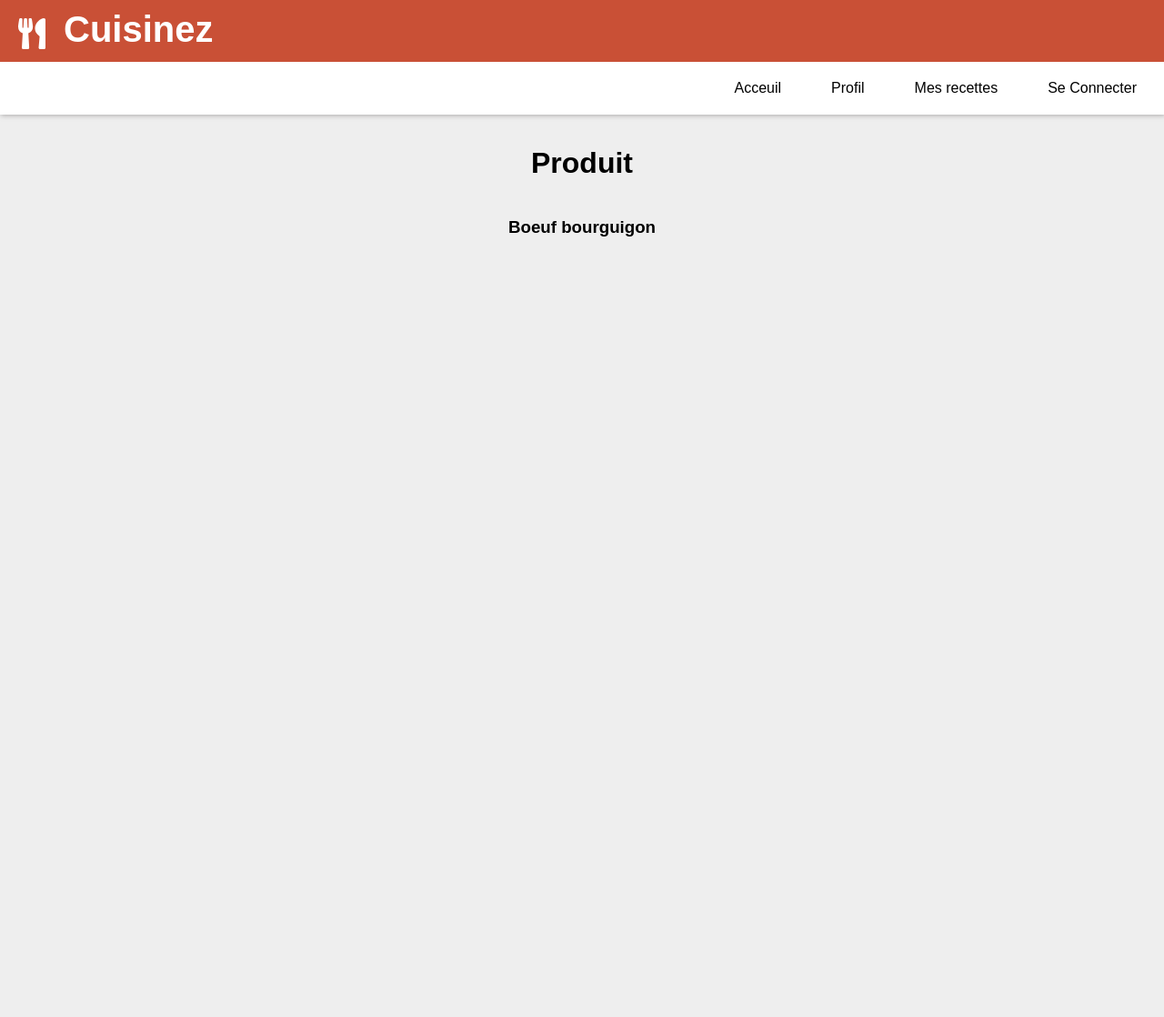
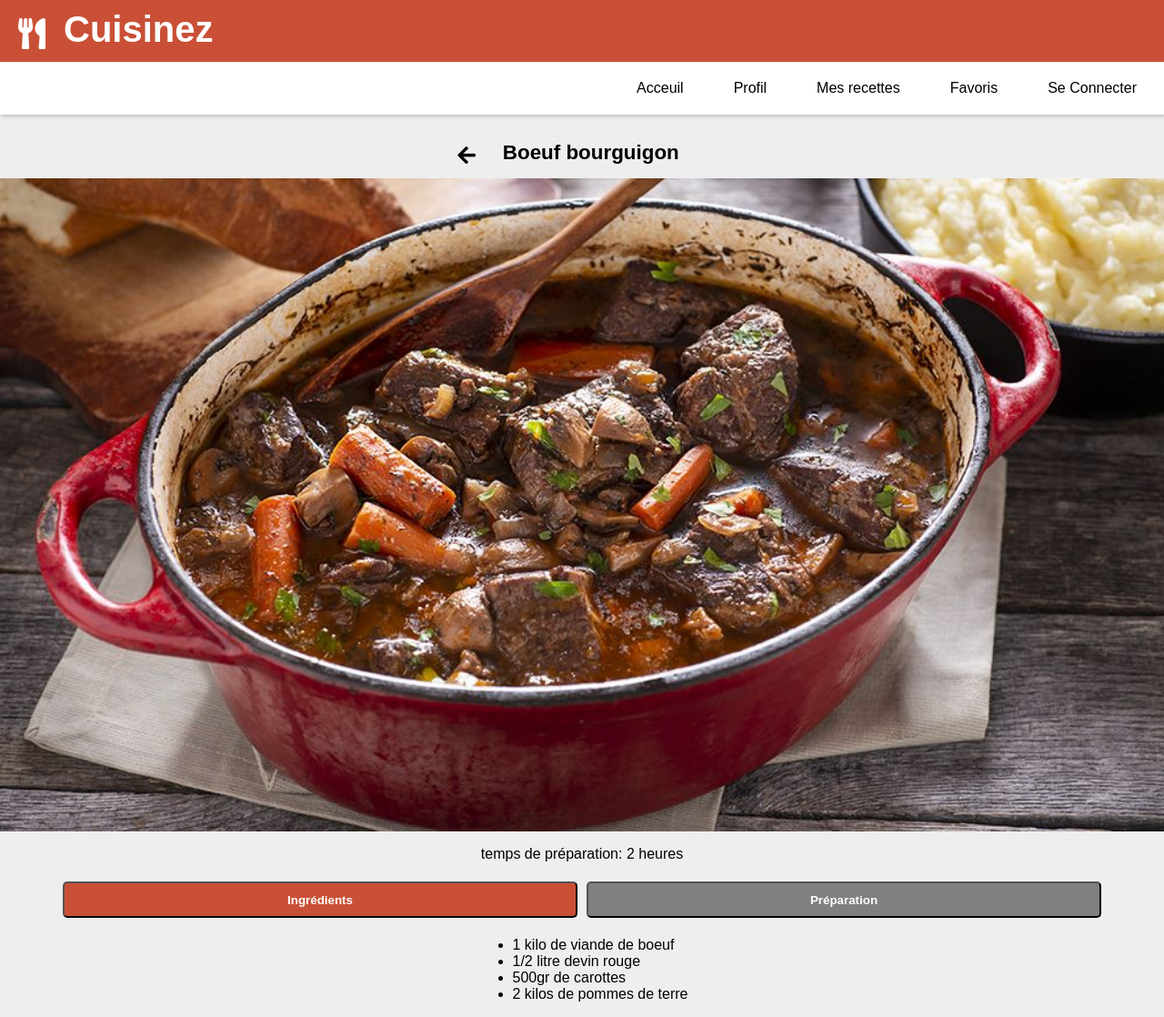
Before and after one commit to Jeanchal/Cuisinez, a React (Create React App) app in the folder frontend/: page /produit in a window 1280 px wide. Shown: the whole page at 91% size. Before the commit the page ends 800 px from the top, so only its background shows below. Built offline with nearby package versions, Linux system fonts and the light colour scheme; a web font is replaced by a local one.

Commit message:
page produit, favoris

```diff
--- a/frontend/src/App.js
+++ b/frontend/src/App.js
@@ -5,6 +5,7 @@ import Profil from "./pages/Profil";
 import Produit from "./pages/Produit";
 import MesRecettes from "./pages/MesRecettes";
 import Connexion from "./pages/Connexion";
+import Favoris from "./pages/Favoris";
 
 const App = () => {
   return (
@@ -15,6 +16,7 @@ const App = () => {
         <Route path="/mes_recettes" element={<MesRecettes />} />
         <Route path="/se_connecter" element={<Connexion />} />
         <Route path="/produit" element={<Produit />} />
+        <Route path="/favoris" element={<Favoris />} />
       </Routes>
     </BrowserRouter>
   );
--- a/frontend/src/components/Navigation.js
+++ b/frontend/src/components/Navigation.js
@@ -13,6 +13,9 @@ const Navigation = ({ activDisplayMenu }) => {
       <NavLink to="/mes_recettes" onClick={activDisplayMenu}>
         Mes recettes
       </NavLink>
+      <NavLink to="/favoris" onClick={activDisplayMenu}>
+        Favoris
+      </NavLink>
       <NavLink to="/se_connecter" onClick={activDisplayMenu}>
         Se Connecter
       </NavLink>
--- a/frontend/src/components/Recettes/Recettes.js
+++ b/frontend/src/components/Recettes/Recettes.js
@@ -1,7 +1,7 @@
 import React, { useState } from "react";
 import { Link } from "react-router-dom";
 
-const Recettes = ({ result, recette }) => {
+const Recettes = ({ result, recette, selectProduit, setSelectProduit }) => {
   // const result = data.filter((item) => item.name.includes(search));
   const [like, setLike] = useState(false);
   let lien = "/produit" + "?id=" + recette.id;
@@ -9,11 +9,14 @@ const Recettes = ({ result, recette }) => {
   function activLike() {
     like === false ? setLike(true) : setLike(false);
   }
+  function selectId() {
+    setSelectProduit(recette.id);
+  }
 
   return (
     <div className="recette">
       <Link to={lien}>
-        <img src={recette.url_image} alt="recette" />
+        <img src={recette.url_image} alt="recette" onClick={selectId} />
       </Link>
       <div className="recette_text">
         <div id="titre_coeur_container">
--- a/frontend/src/pages/Acceuil.js
+++ b/frontend/src/pages/Acceuil.js
@@ -5,6 +5,7 @@ import data from "../objet";
 
 const Acceuil = () => {
   const [inputSearch, setInputSearch] = useState("");
+  const [selectProduit, setSelectProduit] = useState("");
   const [search, setSearch] = useState("");
   const result = data.filter((item) => item.name.includes(search));
   // console.log(result);
@@ -37,7 +38,13 @@ const Acceuil = () => {
       </div>
       <div id="recette_container">
         {result.map((recette) => (
-          <Recettes key={recette.id} recette={recette} result={result} />
+          <Recettes
+            key={recette.id}
+            recette={recette}
+            result={result}
+            selectProduit={selectProduit}
+            setSelectProduit={setSelectProduit}
+          />
         ))}
       </div>
     </div>
--- /dev/null
+++ b/frontend/src/pages/Favoris.js
@@ -0,0 +1,13 @@
+import React from "react";
+import Header from "../components/Header";
+
+const Favoris = () => {
+  return (
+    <div className="page">
+      <Header />
+      <h1>Favoris</h1>
+    </div>
+  );
+};
+
+export default Favoris;
--- a/frontend/src/pages/Produit.js
+++ b/frontend/src/pages/Produit.js
@@ -1,21 +1,58 @@
-import React from "react";
+import React, { useState } from "react";
+import { Link } from "react-router-dom";
 import Header from "../components/Header";
 import data from "../objet";
 
 let WindLoc = window.location.search;
 let idObjet = WindLoc.replace("?id=", "");
-
-console.log(WindLoc);
 const result = data.filter((item) => item.id.includes(idObjet));
-console.log(result[0]);
 let recette = result[0];
 
-const Produit = () => {
+const Produit = ({ selectProduit }) => {
+  const [ingred, setIngred] = useState(true);
+
+  console.log(selectProduit);
+
+  function activIngr() {
+    ingred === false ? setIngred(true) : setIngred(false);
+  }
+
   return (
     <div className="page">
       <Header />
-      <h1>Produit</h1>
-      <h3>{recette.name}</h3>
+      <div id="produit_container">
+        <div id="produit_titre_container">
+          <Link to="/">
+            <i className="fas fa-arrow-left"></i>
+          </Link>
+          <h1>{recette.name}</h1>
+        </div>
+        <img src={recette.url_image} alt="recette" />
+        <div id="produit_txt">
+          <p>
+            temps de préparation: <span>{recette.time_cooking}</span>
+          </p>
+          <div id="button_container">
+            <button
+              onClick={activIngr}
+              className={ingred === true ? "red_btn" : null}
+            >
+              Ingrédients
+            </button>
+            <button>Préparation</button>
+          </div>
+          <div>
+            {ingred === false ? null : (
+              <ul>
+                <li>{recette.ingredients[0]}</li>
+                <li>{recette.ingredients[1]}</li>
+                <li>{recette.ingredients[2]}</li>
+                <li>{recette.ingredients[3]}</li>
+              </ul>
+            )}
+          </div>
+        </div>
+      </div>
     </div>
   );
 };
--- a/frontend/src/styles/style.scss
+++ b/frontend/src/styles/style.scss
@@ -264,3 +264,37 @@ header {
     flex-direction: column;
   }
 }
+#produit_container {
+  @include flex-center;
+  width: 100%;
+  #produit_titre_container {
+    display: flex;
+    justify-content: space-between;
+    i {
+      font-size: 140%;
+      font-weight: bold;
+      position: relative;
+      top: 20px;
+      right: 30px;
+    }
+    h1 {
+      font-size: 140%;
+    }
+  }
+  img {
+    width: 100%;
+  }
+  #produit_txt {
+    @include flex-center;
+    width: 90%;
+    #button_container {
+      display: flex;
+      width: 100%;
+      button {
+        margin: 5px;
+        width: 80% !important;
+        cursor: pointer;
+      }
+    }
+  }
+}
```
